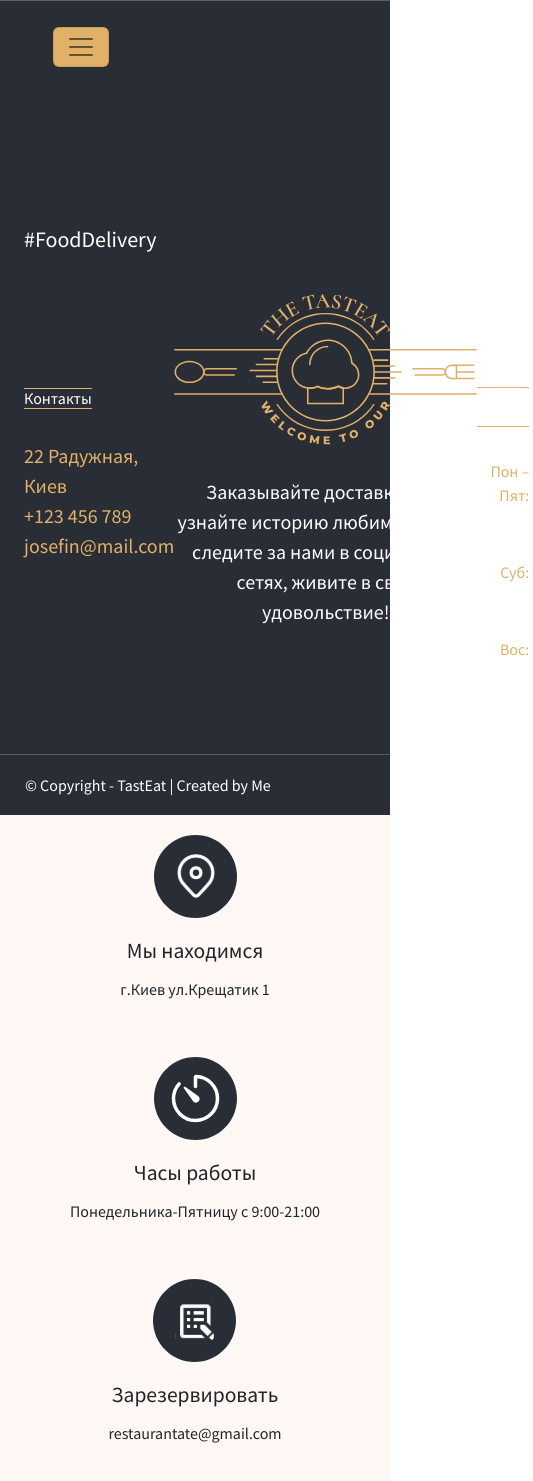
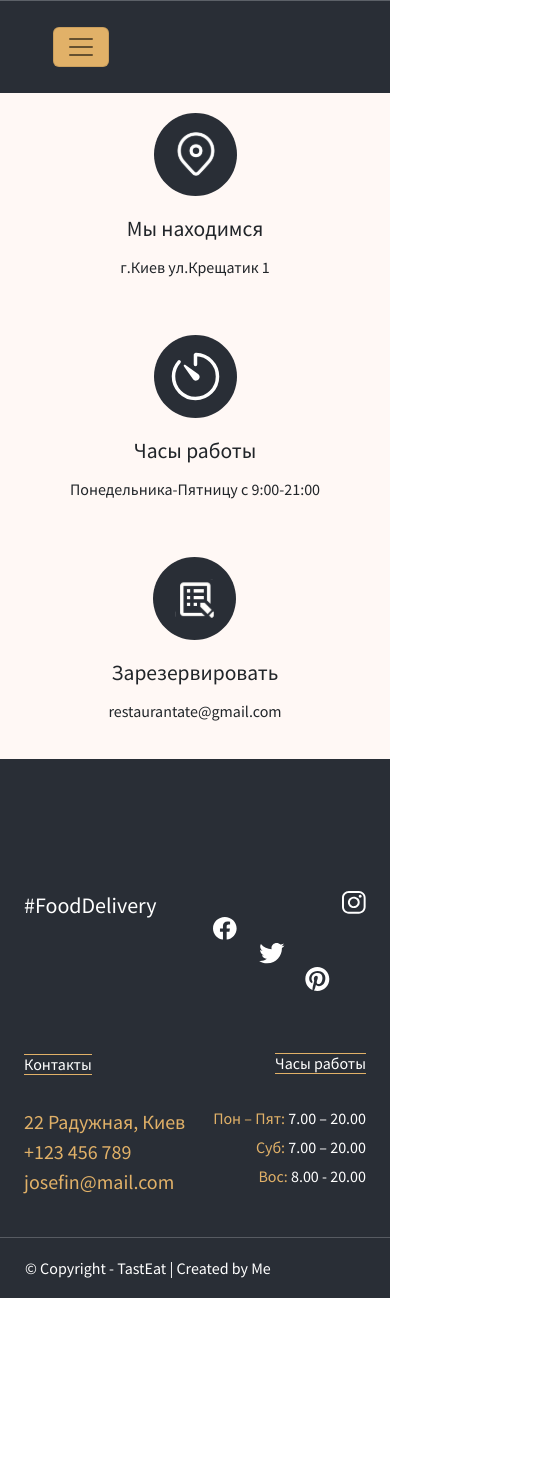
Before and after one commit to DeliveryFood111/food-delivery-front, a Vue app: page / in a window 390 px wide. Shown: the whole page, 533 px wide, since content can reach past the window. After the commit the page ends 1298 px from the top, so only its background shows below. Built offline with nearby package versions, Linux system fonts and the light colour scheme.

Commit message:
footer mobile and table

```diff
--- a/src/App.vue
+++ b/src/App.vue
@@ -1,8 +1,8 @@
 <template>
   <div id="app">
     <Header />
+    <Benefits />
     <Footer />
-    <Benefits />
   </div>
 </template>
 
--- a/src/components/Footer.vue
+++ b/src/components/Footer.vue
@@ -111,6 +111,10 @@ export default {
       max-width: 303px;
       text-align: center;
 
+      @media screen and (max-width: 680px) {
+        display: none;
+      }
+
       &-info {
         margin-top: 32px;
         font-size: 20px;
```
